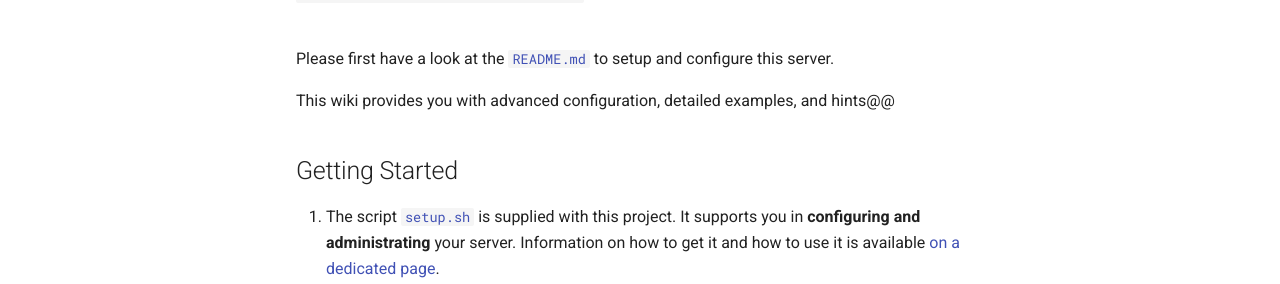
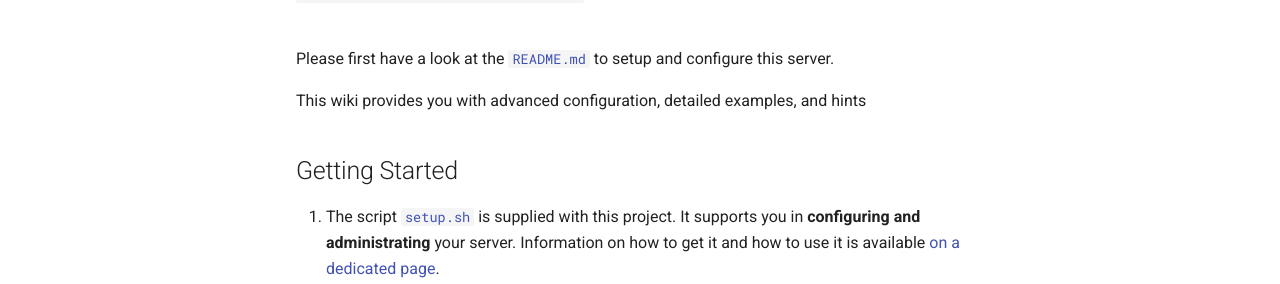
Before and after one commit to polarathene/mkdocs-version-test, an MkDocs documentation site: the page built from docs/content/index.md, in a window 1280 px wide and 1088 px high. Shown: the part 223-507 px from the top of the window. Built offline with MkDocs 1.6.1 and Material for MkDocs 9.7.7, drawn with Linux system fonts in a browser that asks for light colours; comment, search, counter and statistics services are not loaded; the version menu is left out.

Commit message:
revert minor change

```diff
--- a/docs/content/index.md
+++ b/docs/content/index.md
@@ -6,7 +6,7 @@ title: Home
 
 Please first have a look at the [`README.md`][github-file-readme] to setup and configure this server.
 
-This wiki provides you with advanced configuration, detailed examples, and hints@@
+This wiki provides you with advanced configuration, detailed examples, and hints
 
 ## Getting Started
 
```
